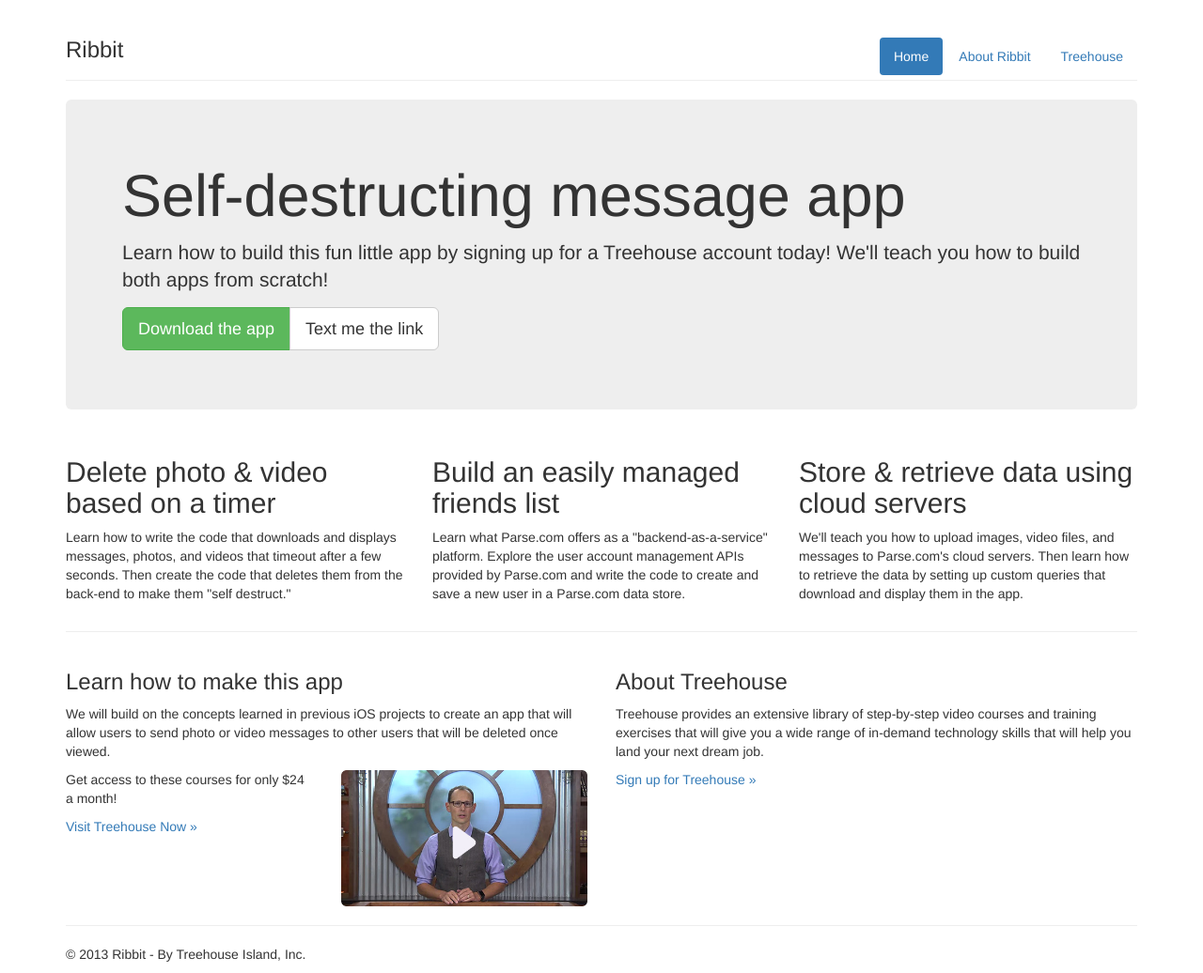
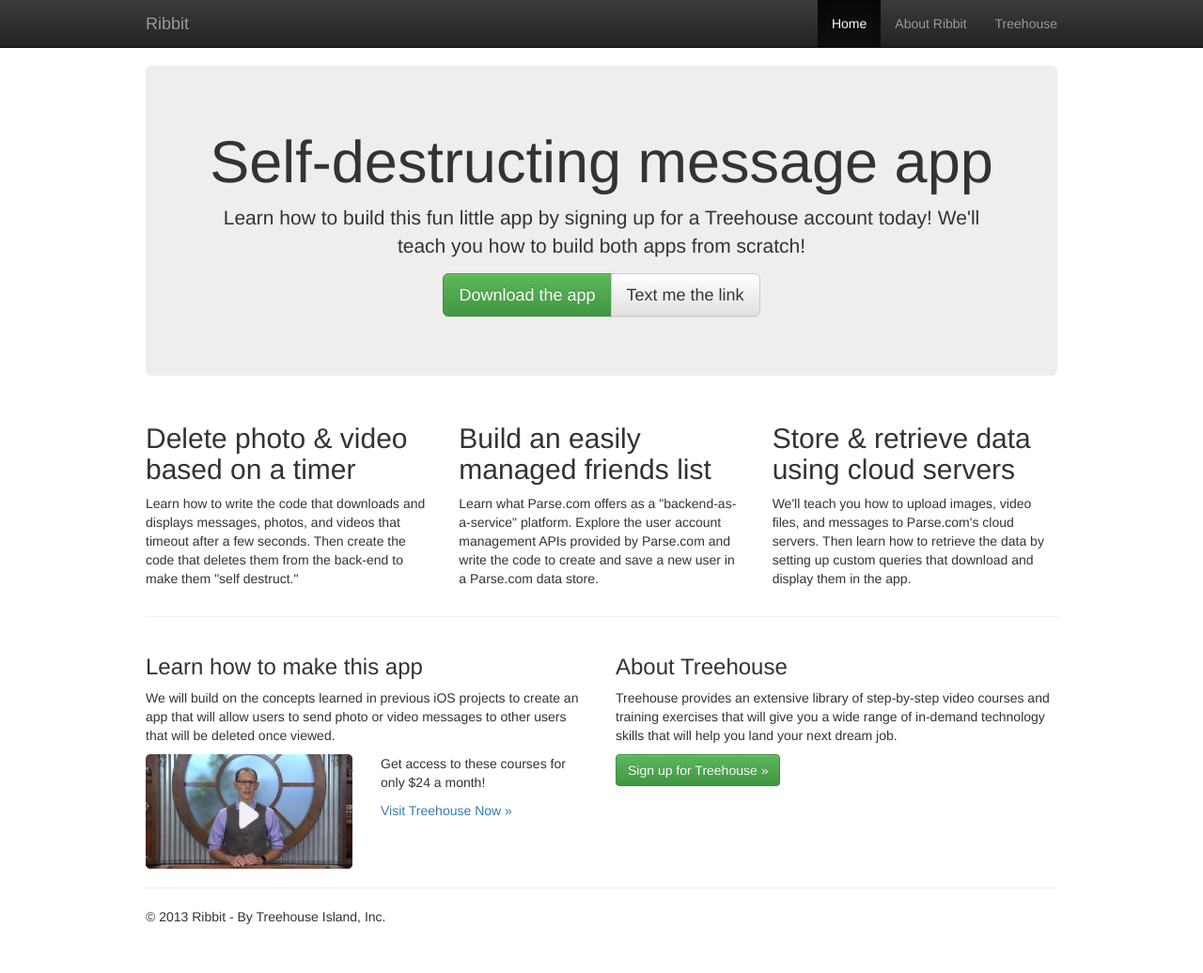
Before and after one commit to willowcheng/bootstrap-practice, a plain HTML site: page index.html in a window 1280 px wide. Shown: the whole page at 94% size. After the commit the page ends 996 px from the top, so only its background shows below. Drawn offline with nearby package versions, Linux system fonts and the light colour scheme.

Commit message:
Building a fixed navbar

```diff
--- /dev/null
+++ b/css/my-styles.css
@@ -0,0 +1,17 @@
+/* Layout
+================================= */
+
+body {
+    padding-top: 70px;
+}
+
+.container {
+    max-width: 1000px;
+}
+
+/* Jumbotron
+================================= */
+
+.jumbotron {
+    text-align: center;
+}
--- a/index.html
+++ b/index.html
@@ -4,6 +4,8 @@
     <title>Ribbit - A Treehouse Project</title>
     <meta name="viewport" content="width=device-width, initial-scale=1.0">
     <link href="css/bootstrap.min.css" rel="stylesheet" media="screen">
+    <link href="css/bootstrap-theme.min.css" rel="stylesheet" media="screen">
+    <link href="css/my-styles.css" rel="stylesheet" media="screen">
     <!-- HTML5 shim and Respond.js IE8 support of HTML5 elements and media queries -->
     <!--[if lt IE 9]>
       <script src="../../assets/js/html5shiv.js"></script>
@@ -11,61 +13,74 @@
     <![endif]-->
   </head>
   <body>
+
+    <!-- Navbar -->
+    <div class="navbar navbar-inverse navbar-fixed-top">
       <div class="container">
-      <header class="page-header">
-        <ul class="nav nav-pills pull-right">
+
+       <button type="button" class="navbar-toggle" data-toggle="collapse" data-target=".navbar-collapse">
+          <span class="icon-bar"></span>
+          <span class="icon-bar"></span>
+          <span class="icon-bar"></span>
+        </button>
+
+        <a class="navbar-brand text-muted" href="#">Ribbit</a>
+        <div class="collapse navbar-collapse">
+
+          <ul class="nav navbar-nav navbar-right">
             <li class="active"><a href="#">Home</a></li>
             <li><a href="#">About Ribbit</a></li>
             <li><a href="#">Treehouse</a></li>
           </ul>
-        <h3>Ribbit</h3>
-      </header>
 
+        </div>
+      </div>
+    </div>
+    <!-- End navbar -->
+
+    <div class="container">
       <div class="jumbotron">
         <h1>Self-destructing message app</h1>
         <p class="lead">Learn how to build this fun little app by signing up for a Treehouse account today! We'll teach you how to build both apps from scratch!</p>
         <p class="btn-group">
           <a class="btn btn-success btn-lg" href="#">Download the app</a>
-          <a class="btn btn-default btn-lg hidden-xs" href="#" >Text me the link</a>
+          <a class="btn btn-default btn-lg" href="#" >Text me the link</a>
         </p>
       </div>
-
       <div class="row">
         <div class="col-sm-4">
           <h2>Delete photo &amp; video based on a timer</h2>
           <p>Learn how to write the code that downloads and displays messages, photos, and videos that timeout after a few seconds. Then create the code that deletes them from the back-end to make them "self destruct."</p>
         </div>
-
         <div class="col-sm-4">
           <h2>Build an easily managed friends list</h2>
           <p>Learn what Parse.com offers as a "backend-as-a-service" platform. Explore the user account management APIs provided by Parse.com and write the code to create and save a new user in a Parse.com data store.</p>
        </div>
-
         <div class="col-sm-4">
           <h2>Store &amp; retrieve data using cloud servers</h2>
           <p>We'll teach you how to upload images, video files, and messages to Parse.com's cloud servers. Then learn how to retrieve the data by setting up custom queries that download and display them in the app.</p>
         </div>
       </div>
       <hr>
-
       <div class="row">
         <div class="col-sm-6 hidden-xs">
           <h3>Learn how to make this app</h3>
           <p>We will build on the concepts learned in previous iOS projects to create an app that will allow users to send photo or video messages to other users that will be deleted once viewed.</p>
           <div class="row">
-            <div class="col-sm-6 col-md-push-6">
+            <div class="col-sm-6">
               <img class="img-responsive" src="img/thumb.jpg">
             </div>
-            <div class="col-sm-6 col-md-pull-6">
+            <div class="col-sm-6">
               <p>Get access to these courses for only $24 a month!</p>
-              <a href="#">Visit Treehouse Now &raquo;</a>
+              <p><a href="#">Visit Treehouse Now &raquo;</a></p>
             </div>
           </div>
         </div>
+
         <div class="col-sm-6">
           <h3>About Treehouse</h3>
           <p>Treehouse provides an extensive library of step-by-step video courses and training exercises that will give you a wide range of in-demand technology skills that will help you land your next dream job.</p>
-          <a href="#">Sign up for Treehouse &raquo;</a>
+          <a href="#" class="btn btn-success btn-md">Sign up for Treehouse &raquo;</a>
         </div>
       </div>
 
@@ -74,5 +89,7 @@
         <p>&copy; 2013 Ribbit - By Treehouse Island, Inc.</p>
       </div>
     </div>
+    <script src="http://code.jquery.com/jquery.js"></script>
+    <script src="js/bootstrap.min.js"></script>
   </body>
 </html>
```
Also changed, not shown: code-snippets.html (+5 -9 lines). Lines whose indentation alone changed are shown as unchanged.
